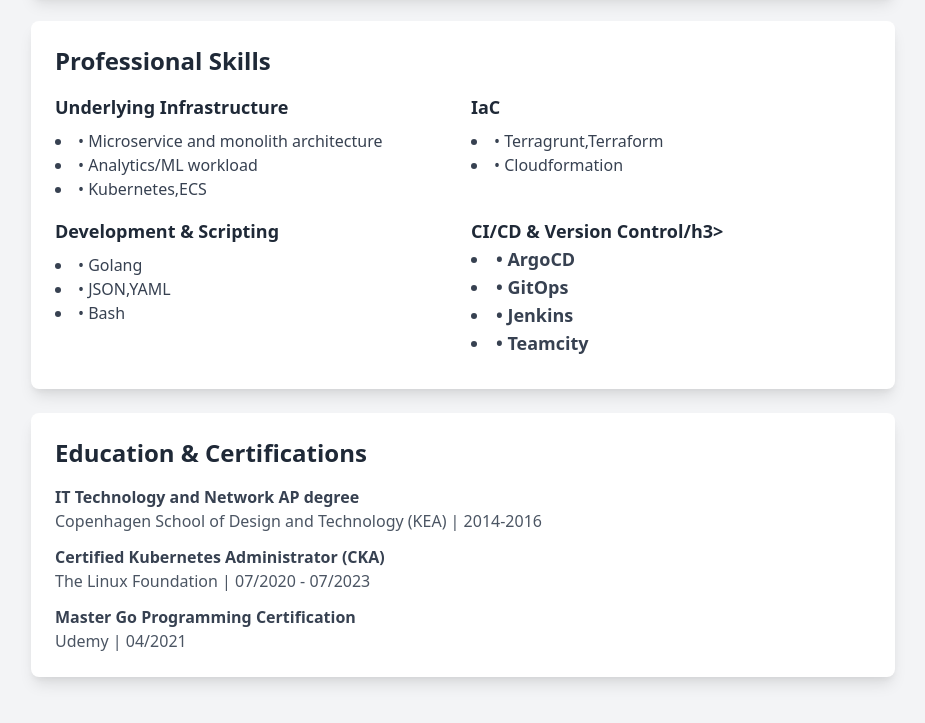
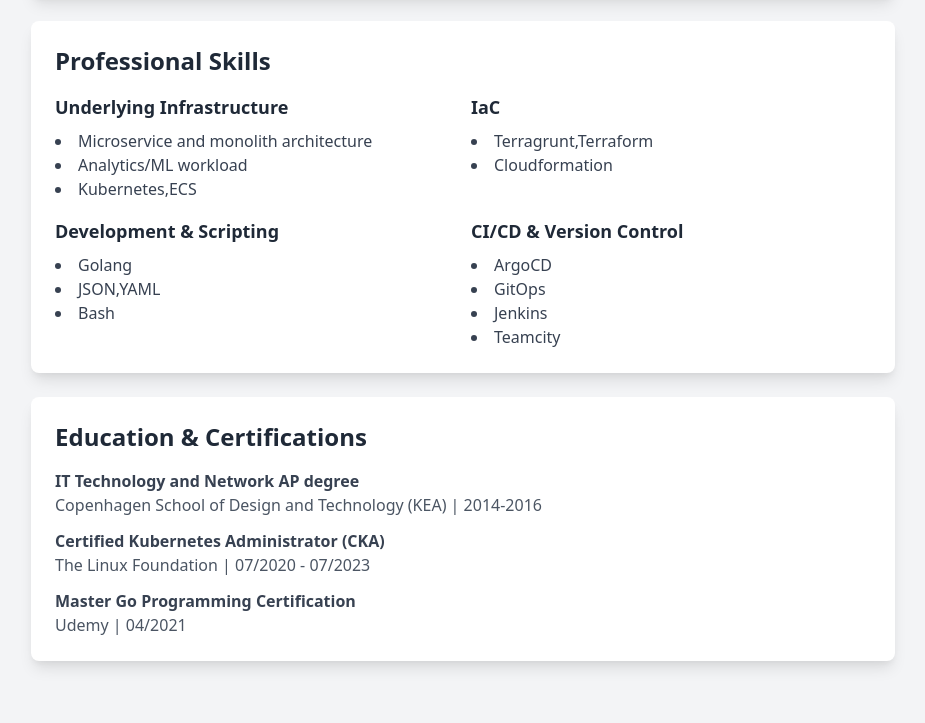
Before and after one commit to GoGstickGo/gogstickgo.github.io, a plain HTML site: page index.html in a window 1280 px wide. Shown: the part 1673-2396 px from the top of the page, without its empty margins (177-1102 px from the left). Drawn offline with nearby package versions, Linux system fonts and the light colour scheme.

Commit message:
fix: list

```diff
--- a/index.html
+++ b/index.html
@@ -106,33 +106,33 @@
                 <div>
                     <h3 class="text-lg font-semibold text-gray-800 mb-2">Underlying Infrastructure</h3>
                     <ul class="list-disc list-inside text-gray-700">
-                        <li>• Microservice and monolith architecture</li>
-                        <li>• Analytics/ML workload</li>
-                        <li>• Kubernetes,ECS </li>
+                        <li>Microservice and monolith architecture</li>
+                        <li>Analytics/ML workload</li>
+                        <li>Kubernetes,ECS </li>
                     </ul>
                 </div>
                 <div>
                     <h3 class="text-lg font-semibold text-gray-800 mb-2">IaC</h3>
                     <ul class="list-disc list-inside text-gray-700">
-                        <li>• Terragrunt,Terraform</li>
-                        <li>• Cloudformation</li>
+                        <li>Terragrunt,Terraform</li>
+                        <li>Cloudformation</li>
                     </ul>
                 </div>
                 <div>
                     <h3 class="text-lg font-semibold text-gray-800 mb-2">Development & Scripting</h3>
                     <ul class="list-disc list-inside text-gray-700">
-                        <li>• Golang</li>
-                        <li>• JSON,YAML</li>
-                        <li>• Bash</li>
+                        <li>Golang</li>
+                        <li>JSON,YAML</li>
+                        <li>Bash</li>
                     </ul>
                 </div>
                 <div>
-                    <h3 class="text-lg font-semibold text-gray-800 mb-2">CI/CD & Version Control/h3>
+                    <h3 class="text-lg font-semibold text-gray-800 mb-2">CI/CD & Version Control</h3>
                     <ul class="list-disc list-inside text-gray-700">
-                        <li>• ArgoCD</li>
-                        <li>• GitOps</li>
-                        <li>• Jenkins</li>
-                        <li>• Teamcity</li>
+                        <li>ArgoCD</li>
+                        <li>GitOps</li>
+                        <li>Jenkins</li>
+                        <li>Teamcity</li>
                     </ul>
                 </div>
             </div>
```
